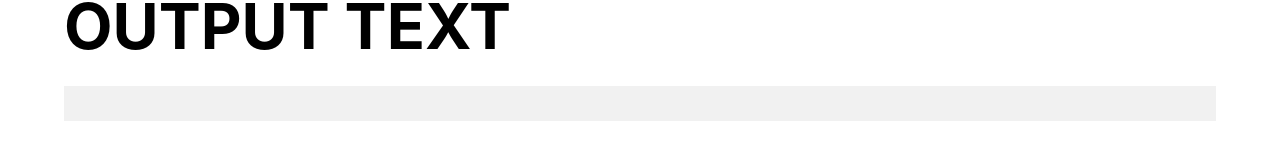
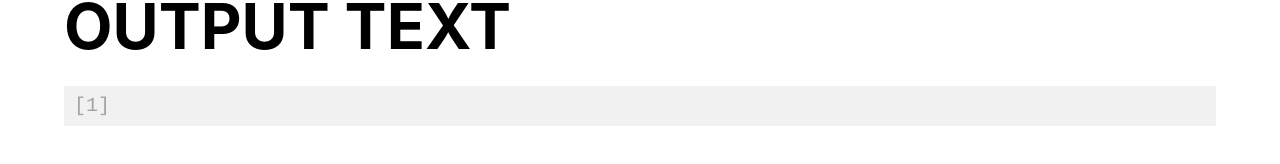
Before and after one commit to loftwah/ParseIt, a React (Create React App) app in the folder client/: page / in a window 1280 px wide. Shown: the part 566-730 px from the top of the page. Built offline with nearby package versions, Linux system fonts and the light colour scheme.

Commit message:
good looking output text

```diff
--- a/client/src/components/input-text/input-text.js
+++ b/client/src/components/input-text/input-text.js
@@ -12,7 +12,6 @@ class InputText extends Component {
     }
 
     async handleTextareaChange (e) {
-        console.log('e.target.value', e.target.value)
         await this.setState({
             inputText: e.target.value
         }, () => {
--- a/client/src/components/output-text/output-text.css
+++ b/client/src/components/output-text/output-text.css
@@ -10,7 +10,7 @@ div.output-text {
 div.output-text p {
     margin-top: 0px;
     margin-bottom: 0px;
-    line-height: 1.25;
+    /* line-height: 1.25; */
     word-wrap: break-word;
     white-space: pre-wrap;
 }
@@ -18,3 +18,9 @@ div.output-text p {
 div.output-text br {
     height: 30px
 }
+
+span.line-number {
+    float:left;
+    padding-left: -30px;
+    color: rgb(163, 163, 163);
+}
--- a/client/src/components/output-text/output-text.js
+++ b/client/src/components/output-text/output-text.js
@@ -13,12 +13,21 @@ class OutputText extends Component {
     render() {
         const { outputText } = this.props;
 
+        // const outputText = "hello\nthere\nit is me"
+
         const outputSplitNewLine = outputText.split('\n');
         const createOutput = outputSplitNewLine.map( (line, idx) => {
+            idx = idx + 1
             if (line === "") {
-                return <p key={idx}>&#160;</p>
+                return (<div className="line" key={idx}>
+                    <span className="line-number">[{idx}]&#160;</span>
+                    <p className = "line-text">&#160;</p>
+                </div>)
             } else {
-                return <p key={idx}>{line}</p>
+                return ( <div className="line" key={idx}>
+                    <span className="line-number">[{idx}]&#160;</span>
+                    <p className = "line-text">{line}</p>
+                </div>)
             }
 
         })
```
